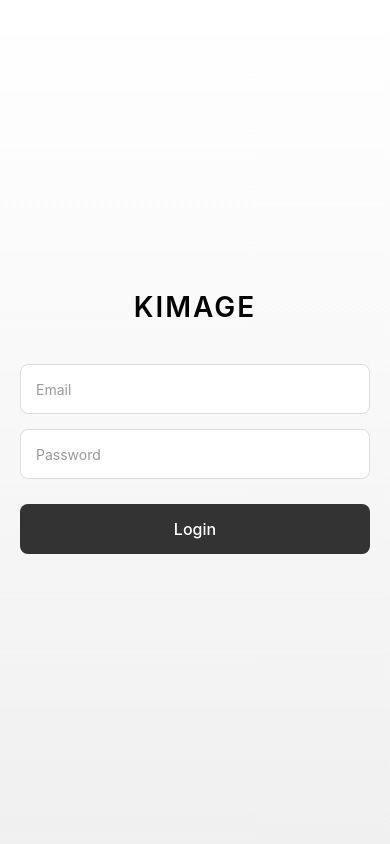
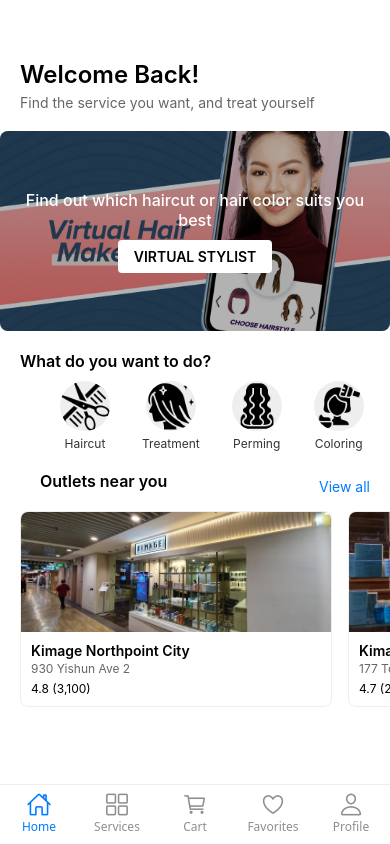
Before and after one commit to M4verrick/DigitalBusinessIS215, a React Native app: screen /MainTabs in a window 390 px wide. Before the commit this address had no page. Built offline with nearby package versions, Linux system fonts and the light colour scheme.

Commit message:
Navigation bar added

```diff
--- a/App.tsx
+++ b/App.tsx
@@ -1,10 +1,11 @@
 // App.tsx
+
 import React from "react";
 import { NavigationContainer } from "@react-navigation/native";
 import { createNativeStackNavigator } from "@react-navigation/native-stack";
 
 import HomeScreen from "./screens/HomeScreen";
-import DashboardScreen from "./screens/DashboardScreen";
+import MainTabs from "./navigation/MainTabs";
 import { RootStackParamList } from "./navigation/types";
 
 const Stack = createNativeStackNavigator<RootStackParamList>();
@@ -16,8 +17,11 @@
         initialRouteName="Home"
         screenOptions={{ headerShown: false }}
       >
+        {/* 1) Login Screen */}
         <Stack.Screen name="Home" component={HomeScreen} />
-        <Stack.Screen name="Dashboard" component={DashboardScreen} />
+
+        {/* 2) Bottom Tabs (shown post-login) */}
+        <Stack.Screen name="MainTabs" component={MainTabs} />
       </Stack.Navigator>
     </NavigationContainer>
   );
--- /dev/null
+++ b/navigation/MainTabs.tsx
@@ -0,0 +1,81 @@
+// navigation/MainTabs.tsx
+
+import React from "react";
+import { createBottomTabNavigator } from "@react-navigation/bottom-tabs";
+import { Ionicons } from "@expo/vector-icons";
+import { View, Text } from "react-native";
+
+import DashboardScreen from "../screens/DashboardScreen";
+
+// Placeholder screens for tabs you haven't built yet
+const PlaceholderScreen = () => (
+  <View style={{ flex: 1, justifyContent: "center", alignItems: "center" }}>
+    <Text>Coming Soon</Text>
+  </View>
+);
+
+const Tab = createBottomTabNavigator();
+
+export default function MainTabs() {
+  return (
+    <Tab.Navigator
+      screenOptions={({ route }) => ({
+        headerShown: false,
+        tabBarStyle: {
+          backgroundColor: "#fff",
+          borderTopColor: "#eee",
+          height: 60,
+        },
+        tabBarLabelStyle: {
+          fontSize: 12,
+          marginBottom: 0,
+        },
+        tabBarIcon: ({ color, size }) => {
+          // Dynamically set the icon based on the route name
+          if (route.name === "Dashboard") {
+            return <Ionicons name="home-outline" size={size} color={color} />;
+          } else if (route.name === "Services") {
+            return <Ionicons name="grid-outline" size={size} color={color} />;
+          } else if (route.name === "Cart") {
+            return <Ionicons name="cart-outline" size={size} color={color} />;
+          } else if (route.name === "Favorites") {
+            return <Ionicons name="heart-outline" size={size} color={color} />;
+          } else if (route.name === "Profile") {
+            return <Ionicons name="person-outline" size={size} color={color} />;
+          }
+          return null;
+        },
+      })}
+    >
+      <Tab.Screen
+        name="Dashboard"
+        component={DashboardScreen}
+        options={{ title: "Home" }}
+      />
+
+      <Tab.Screen
+        name="Services"
+        component={PlaceholderScreen}
+        options={{ title: "Services" }}
+      />
+
+      <Tab.Screen
+        name="Cart"
+        component={PlaceholderScreen}
+        options={{ title: "Cart" }}
+      />
+
+      <Tab.Screen
+        name="Favorites"
+        component={PlaceholderScreen}
+        options={{ title: "Favorites" }}
+      />
+
+      <Tab.Screen
+        name="Profile"
+        component={PlaceholderScreen}
+        options={{ title: "Profile" }}
+      />
+    </Tab.Navigator>
+  );
+}
--- a/package.json
+++ b/package.json
@@ -11,6 +11,7 @@
   },
   "dependencies": {
     "@react-native-community/masked-view": "^0.1.11",
+    "@react-navigation/bottom-tabs": "^7.3.2",
     "@react-navigation/native": "^7.0.18",
     "@react-navigation/native-stack": "^7.3.2",
     "@react-navigation/stack": "^7.2.2",
@@ -22,7 +23,8 @@
     "react-native-gesture-handler": "~2.20.2",
     "react-native-reanimated": "~3.16.1",
     "react-native-safe-area-context": "4.12.0",
-    "react-native-screens": "~4.4.0"
+    "react-native-screens": "~4.4.0",
+    "react-native-vector-icons": "^10.2.0"
   },
   "devDependencies": {
     "@babel/core": "^7.25.2",
--- a/screens/HomeScreen.tsx
+++ b/screens/HomeScreen.tsx
@@ -1,5 +1,4 @@
 // screens/HomeScreen.tsx
-
 import React, { useState } from "react";
 import {
   View,
@@ -14,40 +13,25 @@
 import { LinearGradient } from "expo-linear-gradient";
 import { useNavigation } from "@react-navigation/native";
 import type { NativeStackNavigationProp } from "@react-navigation/native-stack";
+import { RootStackParamList } from "../navigation/types";
 
-// If RootStackParamList is in App.tsx, import from "../App"
-// If it's in navigation/types.ts, import from "../navigation/types"
-import { RootStackParamList } from "../navigation/types"; // Adjust path as needed
-
-interface LoginCredentials {
-  email: string;
-  password: string;
-}
-
-// Type the navigation object based on our route definitions
 type HomeScreenNavigationProp = NativeStackNavigationProp<
   RootStackParamList,
   "Home"
 >;
 
 const HomeScreen: React.FC = () => {
-  const [credentials, setCredentials] = useState<LoginCredentials>({
-    email: "",
-    password: "",
-  });
-
-  // Use typed navigation
+  const [credentials, setCredentials] = useState({ email: "", password: "" });
   const navigation = useNavigation<HomeScreenNavigationProp>();
 
-  const handleChange = (key: keyof LoginCredentials, value: string) => {
+  const handleChange = (key: "email" | "password", value: string) => {
     setCredentials((prev) => ({ ...prev, [key]: value }));
   };
 
   const handleLogin = () => {
-    // Placeholder login logic. Replace with your authentication.
     if (credentials.email && credentials.password) {
-      // Navigate to DashboardScreen upon successful login
-      navigation.navigate("Dashboard");
+      // Navigate to MainTabs
+      navigation.navigate("MainTabs");
     } else {
       Alert.alert("Error", "Please enter both email and password.");
     }
@@ -86,7 +70,6 @@
               value={credentials.password}
               onChangeText={(text) => handleChange("password", text)}
             />
-
             <TouchableOpacity style={styles.loginButton} onPress={handleLogin}>
               <Text style={styles.loginButtonText}>Login</Text>
             </TouchableOpacity>
```
Also changed, not shown: navigation/types.ts (+4 -3 lines), 1 other file (tests, documents, lock files or other folders).
